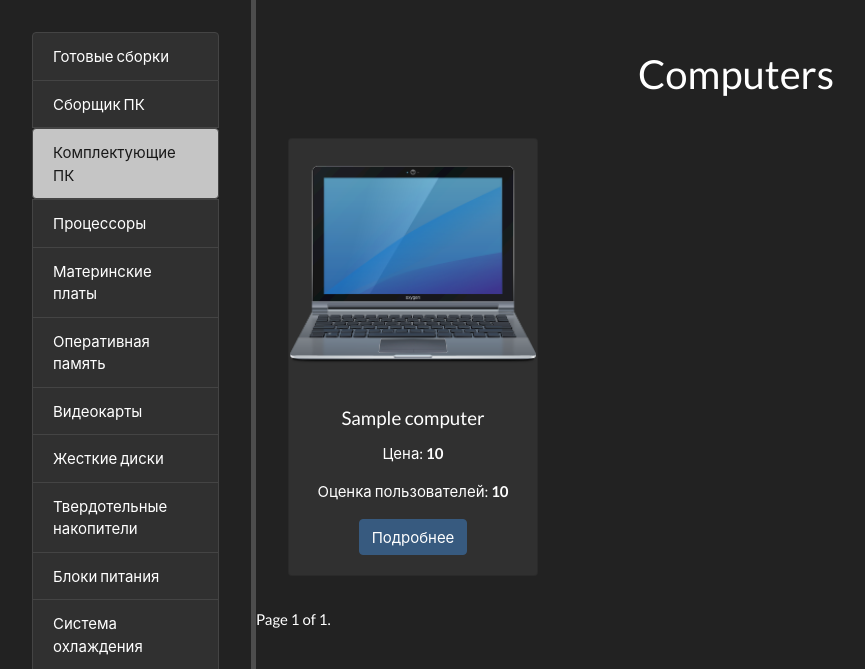
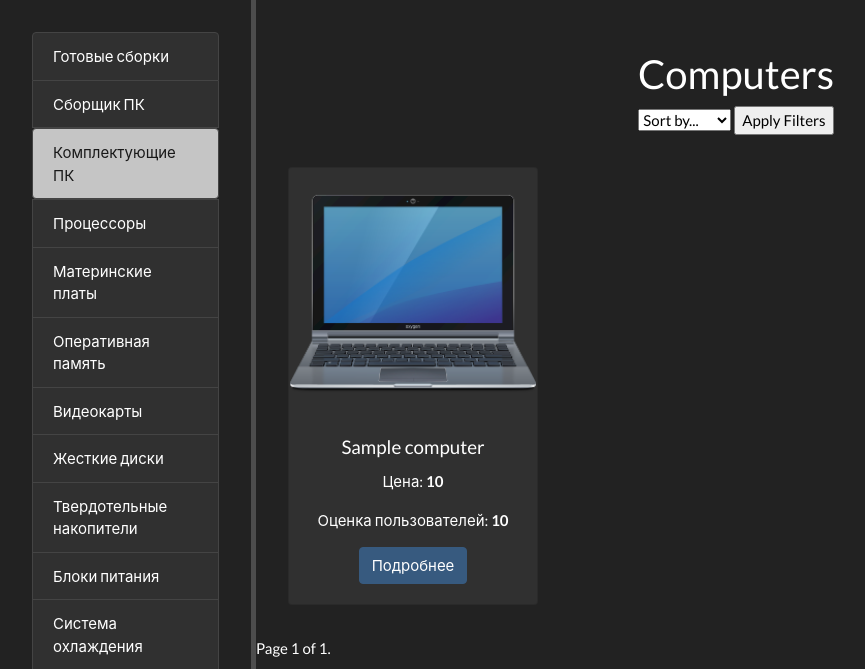
Before and after one commit to PunkPlusPlus/PC-lego, a Django app: template configurator/templates/configurator/PCList.html in a window 1280 px wide. Shown: the top 669 px of the page, without its empty margins (0-865 px from the left). Run offline with Django 5.2, Linux system fonts and the light colour scheme; the template is opened without the code that fills it: most values are stand-ins (such as "Sample title", 1, 10 or a date in 2020); parts of the project's set-up code (start-up, migrations or seed data) failed here and were passed over; some libraries are stand-ins or nearby versions.

Commit message:
tried to add list sorting

```diff
--- a/configurator/templates/configurator/PCList.html
+++ b/configurator/templates/configurator/PCList.html
@@ -6,7 +6,17 @@
 {% endblock %}
 
 {% block content %}
- <h2 class="pclist-header">Computers</h2>
+<h2 class="pclist-header">Computers</h2>
+    <div class="sort_form">
+        <form method="GET">
+        <select name="sort-by" class="form-select" aria-label="Default select example"> <!-- this is the parameter name that will be in $input->get -->
+            <option selected>Sort by...</option>
+            <option value="user_score">User score</option>
+            <option value="price_all">Total price</option>
+        </select>
+        <input type="submit" value="Apply Filters" />
+        </form>
+    </div>
 
     <div class="pc-list">
         {% for computer in object_list %}
--- a/configurator/views.py
+++ b/configurator/views.py
@@ -51,3 +51,7 @@ class PCList(ListView):
     model = AssemblerPC
     template_name = 'configurator/PCList.html'
     paginate_by = 9
+
+    def get_ordering(self):
+        ordering = self.request.GET.get('sort-by', '-total_price')
+        return ordering
```
